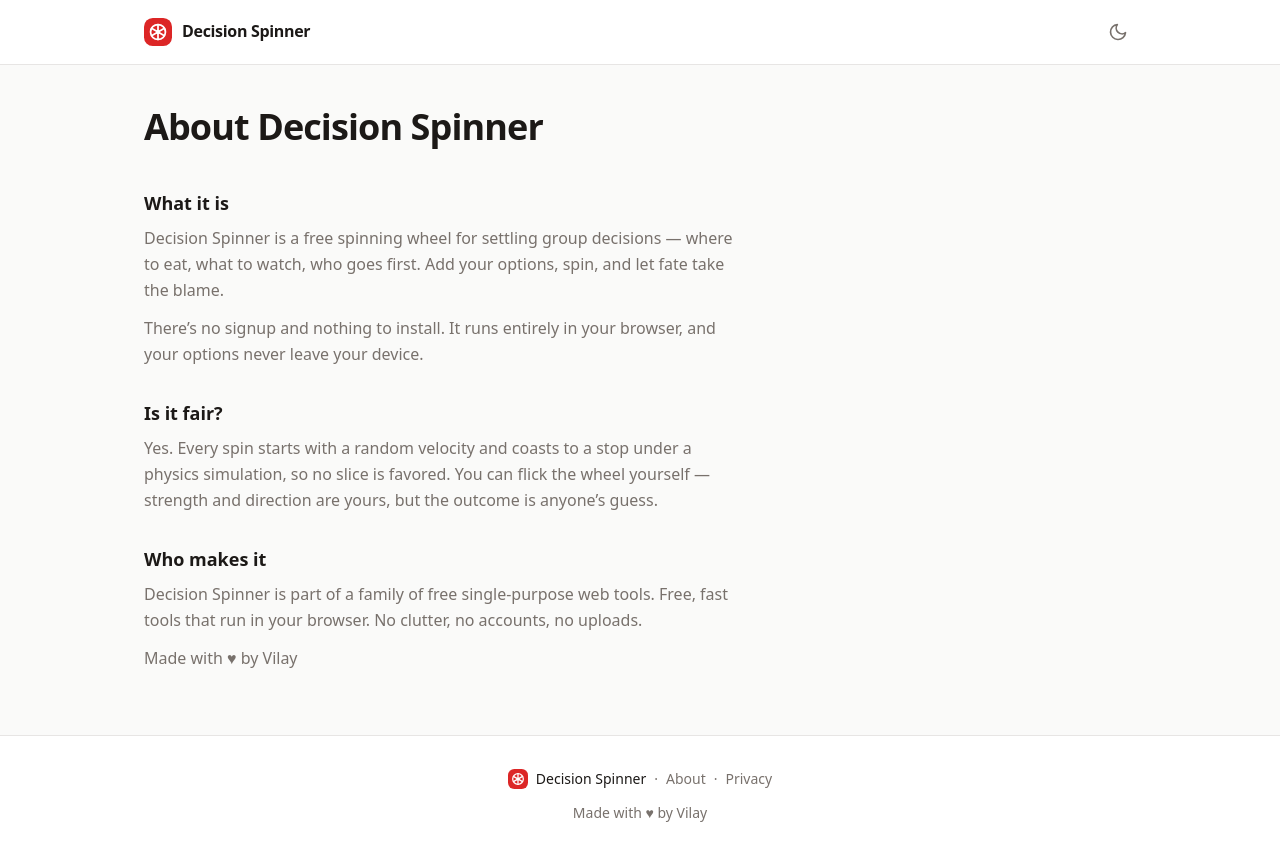
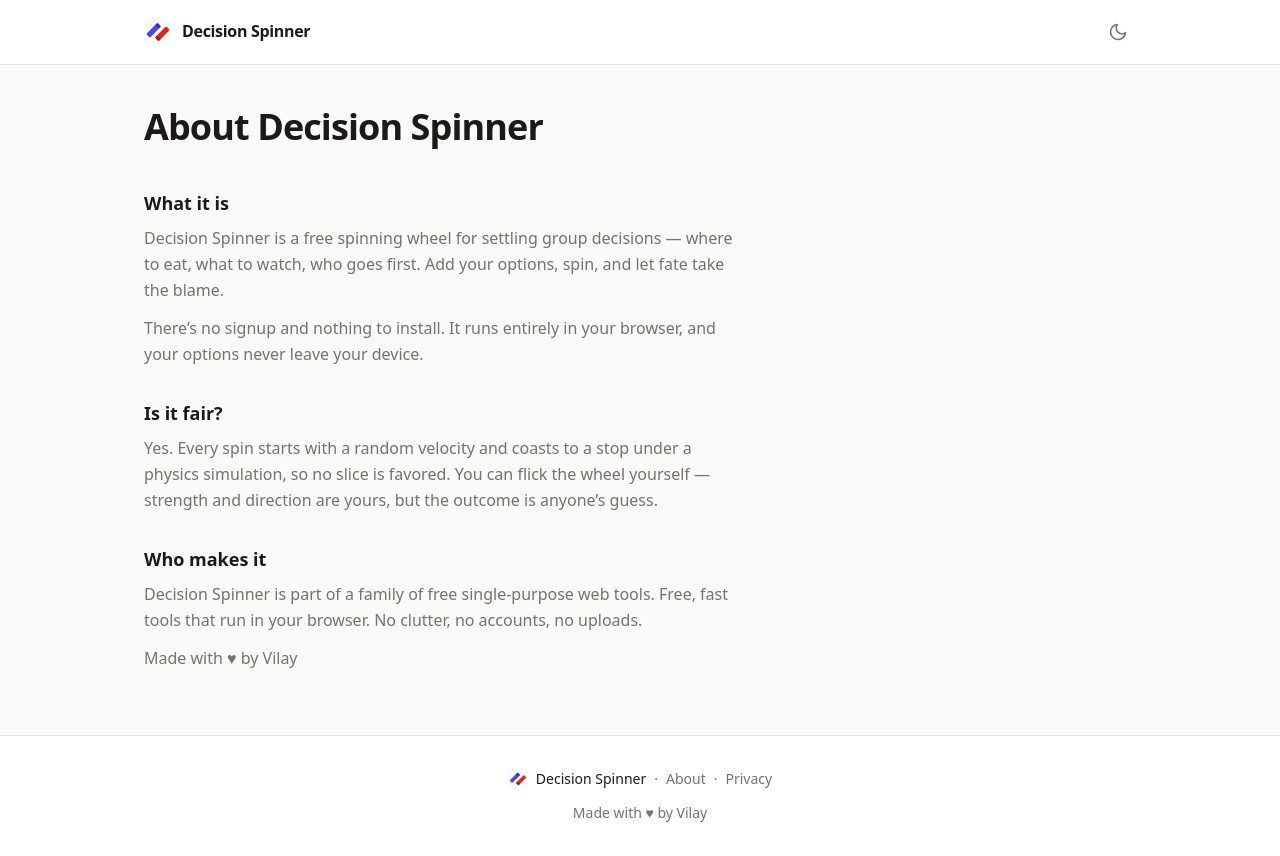
Before and after one commit to vilay1702/group-decision-spinner, a Next.js app: page /about in a window 1280 px wide. Built offline with nearby package versions, Linux system fonts and the light colour scheme.

Commit message:
Refactor icon and mark components to unify family mark design and update color scheme

```diff
--- a/app/opengraph-image.tsx
+++ b/app/opengraph-image.tsx
@@ -37,21 +37,55 @@ export default function OpenGraphImage() {
         }}
       >
         <div style={{ display: "flex", flexDirection: "column" }}>
-          {/* The tool's icon — same construction-kit artwork as app/icon.svg */}
+          {/* The family mark — same artwork as app/icon.svg */}
           <svg
             width={96}
             height={96}
-            viewBox="0 0 64 64"
+            viewBox="0 0 200 200"
             style={{ marginBottom: 44 }}
           >
-            <rect width="64" height="64" rx="20" fill={BRAND_COLORS.accent} />
-            <g stroke="#fff" strokeWidth="4" strokeLinecap="round">
-              <circle cx="32" cy="32" r="17" fill="none" />
-              <line x1="32" y1="15" x2="32" y2="49" />
-              <line x1="46.7" y1="23.5" x2="17.3" y2="40.5" />
-              <line x1="46.7" y1="40.5" x2="17.3" y2="23.5" />
+            <defs>
+              <clipPath id="og-bar-a">
+                <rect x="30" y="50" width="114" height="38" rx="11" />
+              </clipPath>
+              <clipPath id="og-bar-b">
+                <rect x="56" y="112" width="114" height="38" rx="11" />
+              </clipPath>
+            </defs>
+            <rect
+              width="200"
+              height="200"
+              rx="40"
+              fill={BRAND_COLORS.markCanvas}
+            />
+            <g transform="rotate(-45 100 100)">
+              <rect
+                x="30"
+                y="50"
+                width="114"
+                height="38"
+                rx="11"
+                fill={BRAND_COLORS.markParent}
+              />
+              <polygon
+                points="118,50 144,50 144,88 128,88"
+                clipPath="url(#og-bar-a)"
+                fill={BRAND_COLORS.markParentFold}
+              />
+              <rect
+                x="56"
+                y="112"
+                width="114"
+                height="38"
+                rx="11"
+                fill={BRAND_COLORS.accent}
+              />
+              <polygon
+                points="82,150 56,150 56,112 72,112"
+                clipPath="url(#og-bar-b)"
+                fill={BRAND_COLORS.markAccentFold}
+              />
             </g>
-            <circle cx="32" cy="32" r="5" fill="#fff" />
           </svg>
           <div
             style={{
--- a/components/ui/Mark.tsx
+++ b/components/ui/Mark.tsx
@@ -1,9 +1,10 @@
 import { BRAND_COLORS } from "@/lib/brand";
 
 /**
- * The tool's own icon, per the brand doc's construction kit (§2):
- * rounded square canvas at --radius-lg curvature, one flat geometric glyph,
- * white on the tool's accent. Same artwork as app/icon.svg — keep in sync.
+ * The family mark (logo/README.md): two rounded bars on a 45° diagonal,
+ * each with a darker chisel-fold tip on its outer end. Bar A is the parent
+ * indigo; Bar B is this tool's accent. Same artwork as app/icon.svg —
+ * keep in sync; never touch the geometry.
  */
 export function Mark({
   size = 28,
@@ -16,18 +17,47 @@ export function Mark({
     <svg
       width={size}
       height={size}
-      viewBox="0 0 64 64"
+      viewBox="0 0 200 200"
       aria-hidden="true"
       className={`shrink-0 ${className}`}
     >
-      <rect width="64" height="64" rx="20" fill={BRAND_COLORS.accent} />
-      <g stroke="#fff" strokeWidth="4" strokeLinecap="round">
-        <circle cx="32" cy="32" r="17" fill="none" />
-        <line x1="32" y1="15" x2="32" y2="49" />
-        <line x1="46.7" y1="23.5" x2="17.3" y2="40.5" />
-        <line x1="46.7" y1="40.5" x2="17.3" y2="23.5" />
+      <defs>
+        <clipPath id="mark-bar-a">
+          <rect x="30" y="50" width="114" height="38" rx="11" />
+        </clipPath>
+        <clipPath id="mark-bar-b">
+          <rect x="56" y="112" width="114" height="38" rx="11" />
+        </clipPath>
+      </defs>
+      <rect width="200" height="200" rx="40" fill={BRAND_COLORS.markCanvas} />
+      <g transform="rotate(-45 100 100)">
+        <rect
+          x="30"
+          y="50"
+          width="114"
+          height="38"
+          rx="11"
+          fill={BRAND_COLORS.markParent}
+        />
+        <polygon
+          points="118,50 144,50 144,88 128,88"
+          clipPath="url(#mark-bar-a)"
+          fill={BRAND_COLORS.markParentFold}
+        />
+        <rect
+          x="56"
+          y="112"
+          width="114"
+          height="38"
+          rx="11"
+          fill={BRAND_COLORS.accent}
+        />
+        <polygon
+          points="82,150 56,150 56,112 72,112"
+          clipPath="url(#mark-bar-b)"
+          fill={BRAND_COLORS.markAccentFold}
+        />
       </g>
-      <circle cx="32" cy="32" r="5" fill="#fff" />
     </svg>
   );
 }
--- a/lib/brand.ts
+++ b/lib/brand.ts
@@ -58,6 +58,12 @@ export const TOOL_DESCRIPTION =
  */
 export const BRAND_COLORS = {
   accent: "#DC2626",
+  /** Family-mark colors (logo/README.md): Bar A is always parent indigo;
+      Bar B is this tool's accent; folds are the ~800 shade of each hue. */
+  markCanvas: "#FAFAF9",
+  markParent: "#4F46E5",
+  markParentFold: "#3730A3",
+  markAccentFold: "#991B1B",
   accentHover: "#B91C1C",
   accentSoft: "#FEF2F2",
   bg: "#FAFAF9",
```
Also changed, not shown: app/icon.svg.
